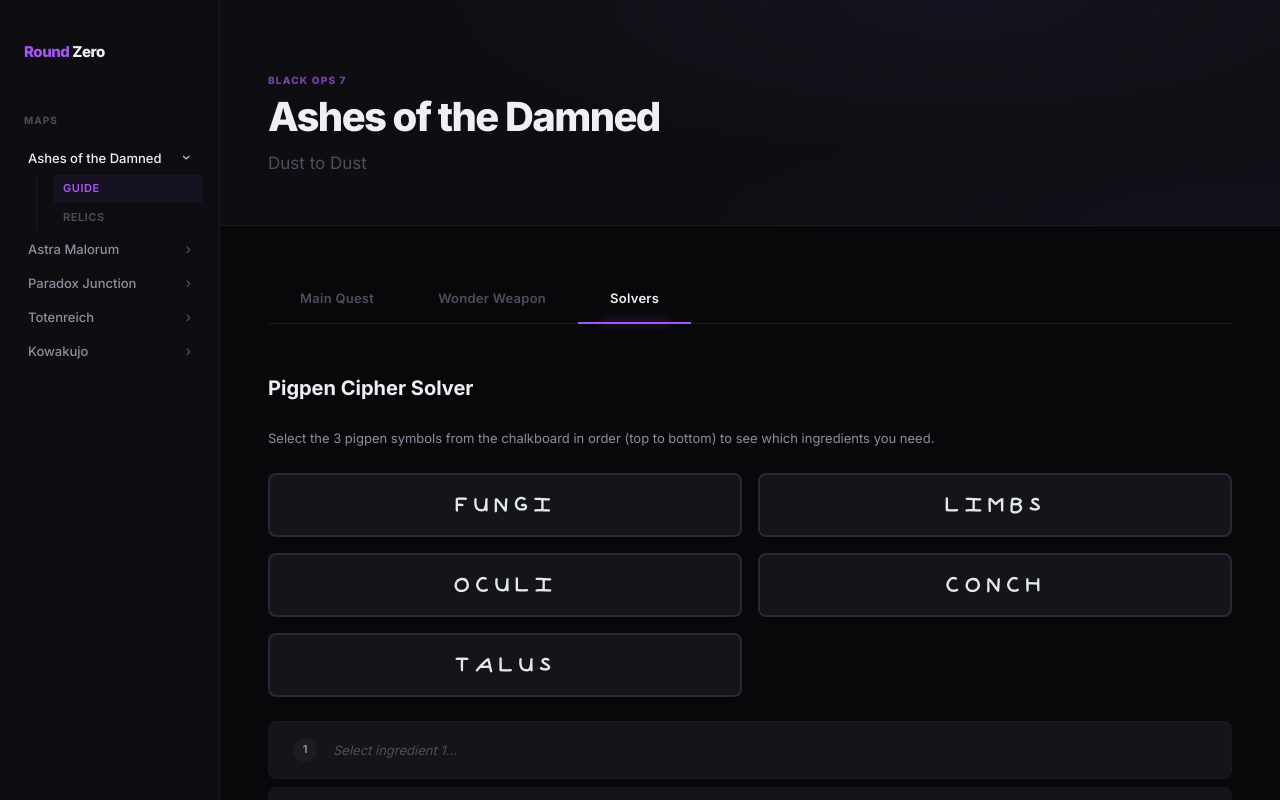
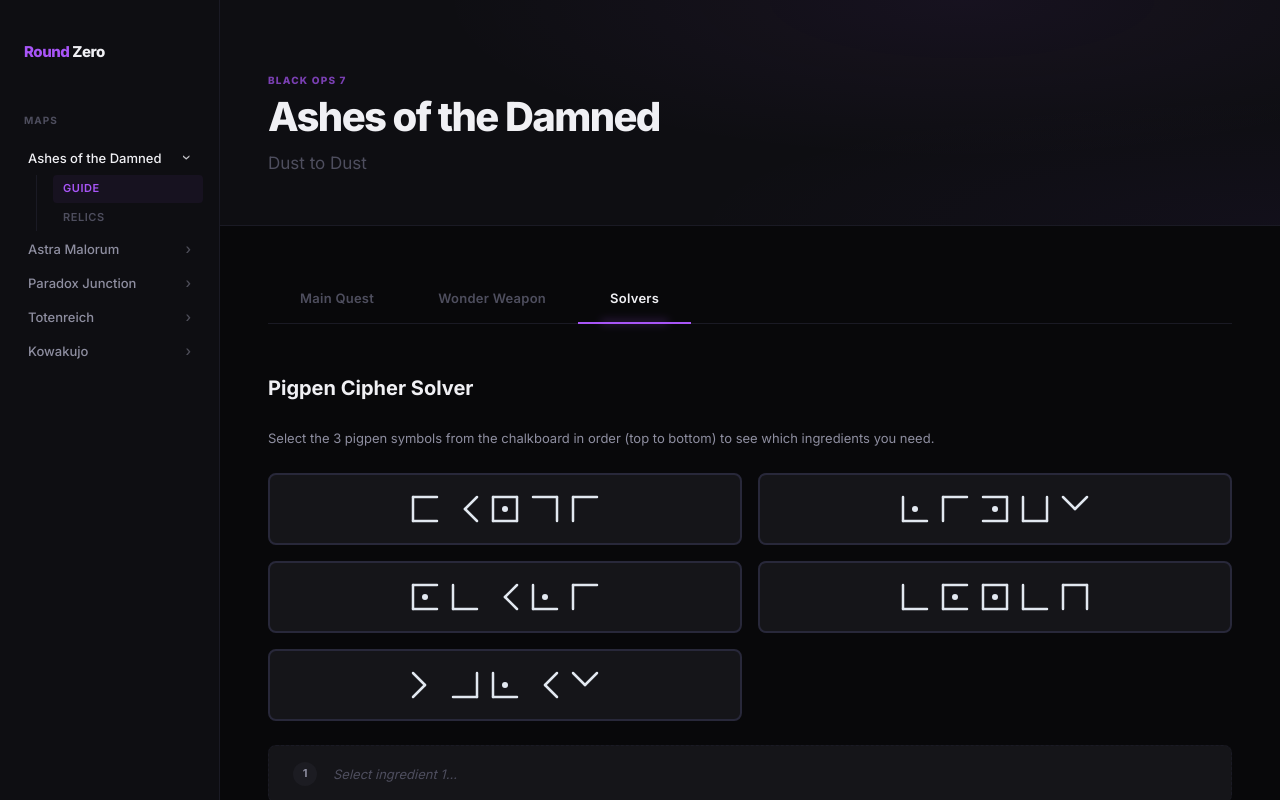
Before and after one commit to roddy-devs/round-zero, a React (Vite) app: page /map/ashes-of-the-damned in a window 1280 px wide. Both pictures are taken after a click on the tab "Solvers". Shown: the top 800 px of the page. Built offline with nearby package versions, Linux system fonts and the light colour scheme.

Commit message:
Fix pigpen cipher: revert to corrected SVG glyphs, add pigpen to Zarya solver

```diff
--- a/src/components/solvers/PigpenSolver.module.css
+++ b/src/components/solvers/PigpenSolver.module.css
@@ -71,11 +71,14 @@
 }
 
 .glyphs {
-  font-family: 'Pigpen', monospace;
-  font-size: 1.75rem;
-  letter-spacing: 0.15em;
-  color: #e2e8f0;
-  line-height: 1;
+  display: flex;
+  gap: 4px;
+  align-items: center;
+}
+
+.glyph {
+  display: block;
+  flex-shrink: 0;
 }
 
 .results {
--- a/src/components/solvers/PigpenSolver.tsx
+++ b/src/components/solvers/PigpenSolver.tsx
@@ -11,19 +11,106 @@
 
 const WORDS = Object.keys(INGREDIENTS);
 
+/**
+ * Standard Pigpen Cipher mapping:
+ *   Grid 1 (no dot):  A-I in a 3x3 tic-tac-toe
+ *   Grid 1 (dot):     J-R in the same 3x3 with a dot
+ *   X grid (no dot):  S, T, U, V
+ *   X grid (dot):     W, X, Y, Z
+ *
+ * Each letter's symbol is the WALLS surrounding its cell.
+ *
+ * 3x3 grid positions (reading order):
+ *   0=top-left  1=top-center  2=top-right
+ *   3=mid-left  4=center      5=mid-right
+ *   6=bot-left  7=bot-center  8=bot-right
+ *
+ * X grid positions:
+ *   0=top  1=left  2=right  3=bottom
+ */
+
+type SymbolInfo = { grid: 'box' | 'x'; position: number; hasDot: boolean };
+
+function getSymbolInfo(letter: string): SymbolInfo {
+  const code = letter.charCodeAt(0) - 65; // A=0, B=1, ...
+  if (code < 9) return { grid: 'box', position: code, hasDot: false };
+  if (code < 18) return { grid: 'box', position: code - 9, hasDot: true };
+  if (code < 22) return { grid: 'x', position: code - 18, hasDot: false };
+  return { grid: 'x', position: code - 22, hasDot: true };
+}
+
+function PigpenGlyph({ letter }: { letter: string }) {
+  const { grid, position, hasDot } = getSymbolInfo(letter);
+  const size = 36;
+  const m = 6; // margin from edge
+  const max = size - m;
+  const cx = size / 2;
+  const cy = size / 2;
+  const stroke = '#e2e8f0';
+  const sw = 2.5;
+
+  if (grid === 'box') {
+    // Which walls to draw for each cell in the 3x3 grid
+    // A cell shows the walls that BOUND it (not the open sides)
+    const walls: Record<number, [boolean, boolean, boolean, boolean]> = {
+      //        top     right   bottom  left
+      0: [false, true,  true,  false],   // A / J
+      1: [false, true,  true,  true ],   // B / K
+      2: [false, false, true,  true ],   // C / L
+      3: [true,  true,  true,  false],   // D / M
+      4: [true,  true,  true,  true ],   // E / N
+      5: [true,  false, true,  true ],   // F / O
+      6: [true,  true,  false, false],   // G / P
+      7: [true,  true,  false, true ],   // H / Q
+      8: [true,  false, false, true ],   // I / R
+    };
+    const [top, right, bottom, left] = walls[position];
+
+    return (
+      <svg viewBox={`0 0 ${size} ${size}`} width={size} height={size} aria-hidden="true" className={styles.glyph}>
+        {top    && <line x1={m} y1={m} x2={max} y2={m} stroke={stroke} strokeWidth={sw} strokeLinecap="round" />}
+        {right  && <line x1={max} y1={m} x2={max} y2={max} stroke={stroke} strokeWidth={sw} strokeLinecap="round" />}
+        {bottom && <line x1={m} y1={max} x2={max} y2={max} stroke={stroke} strokeWidth={sw} strokeLinecap="round" />}
+        {left   && <line x1={m} y1={m} x2={m} y2={max} stroke={stroke} strokeWidth={sw} strokeLinecap="round" />}
+        {hasDot && <circle cx={cx} cy={cy} r={3} fill={stroke} />}
+      </svg>
+    );
+  }
+
+  // X grid: each position is a "wedge" of the X
+  // pos 0 (S/W) = top wedge: lines from top-left and top-right to center
+  // pos 1 (T/X) = left wedge: lines from top-left and bottom-left to center
+  // pos 2 (U/Y) = right wedge: lines from top-right and bottom-right to center
+  // pos 3 (V/Z) = bottom wedge: lines from bottom-left and bottom-right to center
+  const wedges: Record<number, Array<[number, number, number, number]>> = {
+    0: [[m, m, cx, cy], [max, m, cx, cy]],       // top: ∧
+    1: [[m, m, cx, cy], [m, max, cx, cy]],       // left: <
+    2: [[max, m, cx, cy], [max, max, cx, cy]],   // right: >
+    3: [[m, max, cx, cy], [max, max, cx, cy]],   // bottom: ∨
+  };
+  const lines = wedges[position];
+
+  return (
+    <svg viewBox={`0 0 ${size} ${size}`} width={size} height={size} aria-hidden="true" className={styles.glyph}>
+      {lines.map(([x1, y1, x2, y2], i) => (
+        <line key={i} x1={x1} y1={y1} x2={x2} y2={y2} stroke={stroke} strokeWidth={sw} strokeLinecap="round" />
+      ))}
+      {hasDot && <circle cx={cx} cy={cy} r={3} fill={stroke} />}
+    </svg>
+  );
+}
+
 export function PigpenSolver() {
   const [selections, setSelections] = useState<(string | null)[]>([null, null, null]);
 
   const handleSelect = (word: string) => {
     setSelections((prev) => {
-      // If already selected, remove it
       const existingIdx = prev.indexOf(word);
       if (existingIdx !== -1) {
         const next = [...prev];
         next[existingIdx] = null;
         return next;
       }
-      // Place in first empty slot
       const emptyIdx = prev.indexOf(null);
       if (emptyIdx === -1) return prev;
       const next = [...prev];
@@ -32,9 +119,7 @@
     });
   };
 
-  const handleClear = () => {
-    setSelections([null, null, null]);
-  };
+  const handleClear = () => setSelections([null, null, null]);
 
   const getSlotNumber = (word: string): number | null => {
     const idx = selections.indexOf(word);
@@ -59,7 +144,11 @@
               aria-pressed={slot !== null}
             >
               {slot !== null && <span className={styles.slotBadge}>{slot}</span>}
-              <span className={styles.glyphs}>{word}</span>
+              <span className={styles.glyphs}>
+                {word.split('').map((letter, i) => (
+                  <PigpenGlyph key={i} letter={letter} />
+                ))}
+              </span>
             </button>
           );
         })}
--- a/src/components/solvers/ZaryaConsoleSolver.module.css
+++ b/src/components/solvers/ZaryaConsoleSolver.module.css
@@ -45,12 +45,11 @@
   border-color: #a92e2e;
 }
 
-.pigpenText {
-  font-family: 'Pigpen', monospace;
-  font-size: 1.5rem;
-  letter-spacing: 0.12em;
-  color: #e2e8f0;
-  line-height: 1;
+.pigpenGlyphs {
+  display: flex;
+  gap: 3px;
+  align-items: center;
+  justify-content: center;
 }
 
 .codeDisplay {
--- a/src/components/solvers/ZaryaConsoleSolver.tsx
+++ b/src/components/solvers/ZaryaConsoleSolver.tsx
@@ -9,6 +9,67 @@
 };
 
 const WORDS = Object.keys(CODES) as Array<keyof typeof CODES>;
+
+type SymbolInfo = { grid: 'box' | 'x'; position: number; hasDot: boolean };
+
+function getSymbolInfo(letter: string): SymbolInfo {
+  const code = letter.charCodeAt(0) - 65;
+  if (code < 9) return { grid: 'box', position: code, hasDot: false };
+  if (code < 18) return { grid: 'box', position: code - 9, hasDot: true };
+  if (code < 22) return { grid: 'x', position: code - 18, hasDot: false };
+  return { grid: 'x', position: code - 22, hasDot: true };
+}
+
+function PigpenGlyph({ letter }: { letter: string }) {
+  const { grid, position, hasDot } = getSymbolInfo(letter);
+  const size = 32;
+  const m = 5;
+  const max = size - m;
+  const cx = size / 2;
+  const cy = size / 2;
+  const stroke = '#e2e8f0';
+  const sw = 2.5;
+
+  if (grid === 'box') {
+    const walls: Record<number, [boolean, boolean, boolean, boolean]> = {
+      0: [false, true,  true,  false],
+      1: [false, true,  true,  true ],
+      2: [false, false, true,  true ],
+      3: [true,  true,  true,  false],
+      4: [true,  true,  true,  true ],
+      5: [true,  false, true,  true ],
+      6: [true,  true,  false, false],
+      7: [true,  true,  false, true ],
+      8: [true,  false, false, true ],
+    };
+    const [top, right, bottom, left] = walls[position];
+    return (
+      <svg viewBox={`0 0 ${size} ${size}`} width={size} height={size} aria-hidden="true">
+        {top    && <line x1={m} y1={m} x2={max} y2={m} stroke={stroke} strokeWidth={sw} strokeLinecap="round" />}
+        {right  && <line x1={max} y1={m} x2={max} y2={max} stroke={stroke} strokeWidth={sw} strokeLinecap="round" />}
+        {bottom && <line x1={m} y1={max} x2={max} y2={max} stroke={stroke} strokeWidth={sw} strokeLinecap="round" />}
+        {left   && <line x1={m} y1={m} x2={m} y2={max} stroke={stroke} strokeWidth={sw} strokeLinecap="round" />}
+        {hasDot && <circle cx={cx} cy={cy} r={3} fill={stroke} />}
+      </svg>
+    );
+  }
+
+  const wedges: Record<number, Array<[number, number, number, number]>> = {
+    0: [[m, m, cx, cy], [max, m, cx, cy]],
+    1: [[m, m, cx, cy], [m, max, cx, cy]],
+    2: [[max, m, cx, cy], [max, max, cx, cy]],
+    3: [[m, max, cx, cy], [max, max, cx, cy]],
+  };
+  const lines = wedges[position];
+  return (
+    <svg viewBox={`0 0 ${size} ${size}`} width={size} height={size} aria-hidden="true">
+      {lines.map(([x1, y1, x2, y2], i) => (
+        <line key={i} x1={x1} y1={y1} x2={x2} y2={y2} stroke={stroke} strokeWidth={sw} strokeLinecap="round" />
+      ))}
+      {hasDot && <circle cx={cx} cy={cy} r={3} fill={stroke} />}
+    </svg>
+  );
+}
 
 export function ZaryaConsoleSolver() {
   const [selected, setSelected] = useState<string | null>(null);
@@ -30,7 +91,11 @@
             onClick={() => setSelected(word)}
             aria-pressed={selected === word}
           >
-            <span className={styles.pigpenText}>{word}</span>
+            <span className={styles.pigpenGlyphs}>
+              {word.split('').map((letter, i) => (
+                <PigpenGlyph key={i} letter={letter} />
+              ))}
+            </span>
           </button>
         ))}
       </div>
@@ -43,7 +108,7 @@
               <span key={i}>
                 <span className={styles.digitBox}>{digit}</span>
                 {i < digits.length - 1 && (
-                  <span className={styles.codeSeparator} aria-hidden="true" />
+                  <span className={styles.codeSeparator} aria-hidden="true">-</span>
                 )}
               </span>
             ))}
--- a/src/styles/global.css
+++ b/src/styles/global.css
@@ -1,12 +1,4 @@
 @import url('https://fonts.googleapis.com/css2?family=Inter:wght@400;500;600;700;800&display=swap');
-
-@font-face {
-  font-family: 'Pigpen';
-  src: url('/fonts/Pigpen-Regular.woff2') format('woff2');
-  font-weight: normal;
-  font-style: normal;
-  font-display: swap;
-}
 
 :root {
   /* ─── Colors ─── */
```
